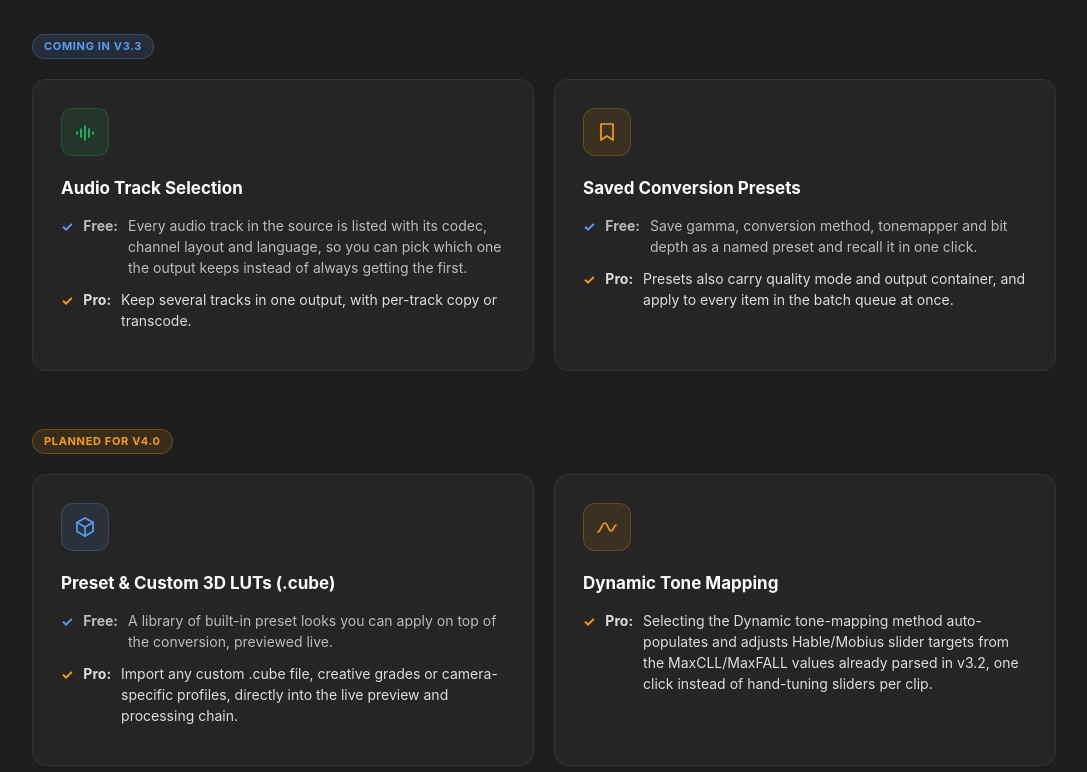
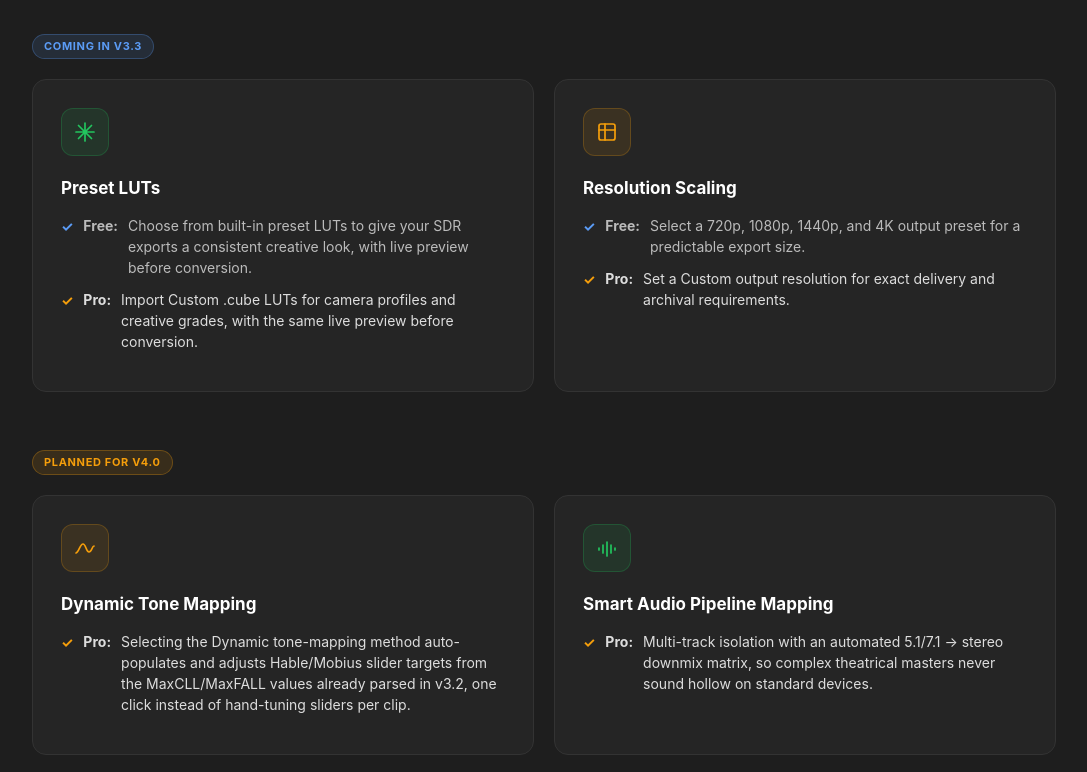
Before and after one commit to TORlN/HDR-to-SDR, a plain HTML site: page HDR to SDR Website/index.html in a window 1280 px wide. Shown: the part 3860-4632 px from the top of the page, without its empty margins (96-1183 px from the left). Drawn offline with nearby package versions, Linux system fonts and the light colour scheme.

Commit message:
Refresh website product copy

```diff
--- a/HDR to SDR Website/index.html
+++ b/HDR to SDR Website/index.html
@@ -676,7 +676,7 @@
             <li><span class="tick">✓</span> Unlimited conversions</li>
             <li><span class="tick">✓</span> 10-Bit Output</li>
             <li><span class="tick">✓</span> Dolby Vision Support with Stereo Audio</li>
-            <li><span class="tick">✓</span> GPU Acceleration (NVENC / VCE / QSV)</li>
+            <li><span class="tick">✓</span> GPU Acceleration (NVENC / AMF / QSV)</li>
           </ul>
 
           <a href="https://github.com/TORlN/HDR-to-SDR/releases/latest/download/HDR_to_SDR_Setup.exe" class="btn"
@@ -774,38 +774,38 @@
 
       <div class="grid grid-cols-1 sm:grid-cols-2" style="gap:20px;margin-bottom:56px;">
 
-        <!-- Audio Track Selection -->
+        <!-- Preset LUTs -->
         <div class="feature-card">
           <div class="feature-icon" style="background:rgba(34,197,94,0.10);border:1px solid rgba(34,197,94,0.22);">
             <svg width="22" height="22" viewBox="0 0 22 22" fill="none" stroke="#22c55e" stroke-width="1.7"
               stroke-linecap="round" stroke-linejoin="round">
-              <path d="M3 11v2M7 8v8M11 5v14M15 8v8M19 11v2" />
+              <path d="M11 2v18M2 11h18M4.5 4.5l13 13M17.5 4.5l-13 13" />
             </svg>
           </div>
-          <h3 style="font-size:17px;font-weight:700;margin-bottom:14px;">Audio Track Selection</h3>
+          <h3 style="font-size:17px;font-weight:700;margin-bottom:14px;">Preset LUTs</h3>
           <ul class="check-list" style="margin:0;">
-            <li><span class="tick">✓</span> <strong>Free:</strong> Every audio track in the source is listed
-              with its codec, channel layout and language, so you can pick which one the output keeps instead
-              of always getting the first.</li>
-            <li class="pro"><span class="tick">✓</span> <strong>Pro:</strong> Keep several tracks in one
-              output, with per-track copy or transcode.</li>
+            <li><span class="tick">✓</span> <strong>Free:</strong> Choose from built-in preset LUTs to
+              give your SDR exports a consistent creative look, with live preview before conversion.</li>
+            <li class="pro"><span class="tick">✓</span> <strong>Pro:</strong> Import Custom .cube LUTs for
+              camera profiles and creative grades, with the same live preview before conversion.</li>
           </ul>
         </div>
 
-        <!-- Saved Presets -->
+        <!-- Resolution Scaling -->
         <div class="feature-card">
           <div class="feature-icon" style="background:rgba(245,158,11,0.10);border:1px solid rgba(245,158,11,0.22);">
             <svg width="22" height="22" viewBox="0 0 22 22" fill="none" stroke="#f59e0b" stroke-width="1.7"
               stroke-linecap="round" stroke-linejoin="round">
-              <path d="M5 3h12v16l-6-4-6 4V3Z" />
+              <rect x="3" y="3" width="16" height="16" rx="2" />
+              <path d="M3 9h16M9 3v16" />
             </svg>
           </div>
-          <h3 style="font-size:17px;font-weight:700;margin-bottom:14px;">Saved Conversion Presets</h3>
+          <h3 style="font-size:17px;font-weight:700;margin-bottom:14px;">Resolution Scaling</h3>
           <ul class="check-list" style="margin:0;">
-            <li><span class="tick">✓</span> <strong>Free:</strong> Save gamma, conversion method, tonemapper
-              and bit depth as a named preset and recall it in one click.</li>
-            <li class="pro"><span class="tick">✓</span> <strong>Pro:</strong> Presets also carry quality mode
-              and output container, and apply to every item in the batch queue at once.</li>
+            <li><span class="tick">✓</span> <strong>Free:</strong> Select a 720p, 1080p, 1440p, and 4K
+              output preset for a predictable export size.</li>
+            <li class="pro"><span class="tick">✓</span> <strong>Pro:</strong> Set a Custom output resolution
+              for exact delivery and archival requirements.</li>
           </ul>
         </div>
 
@@ -814,25 +814,6 @@
       <span class="badge badge-pro" style="margin-bottom:20px;display:inline-block;">Planned for v4.0</span>
 
       <div class="grid grid-cols-1 sm:grid-cols-2" style="gap:20px;">
-
-        <!-- Preset & Custom LUTs -->
-        <div class="feature-card">
-          <div class="feature-icon" style="background:rgba(91,156,246,0.10);border:1px solid rgba(91,156,246,0.22);">
-            <svg width="22" height="22" viewBox="0 0 22 22" fill="none" stroke="#5b9cf6" stroke-width="1.7"
-              stroke-linecap="round" stroke-linejoin="round">
-              <path d="M11 2L19 6.5V15.5L11 20L3 15.5V6.5L11 2Z" />
-              <path d="M11 11L19 6.5M11 11L3 6.5M11 11V20" />
-            </svg>
-          </div>
-          <h3 style="font-size:17px;font-weight:700;margin-bottom:14px;">Preset &amp; Custom 3D LUTs (.cube)</h3>
-          <ul class="check-list" style="margin:0;">
-            <li><span class="tick">✓</span> <strong>Free:</strong> A library of built-in preset looks you can
-              apply on top of the conversion, previewed live.</li>
-            <li class="pro"><span class="tick">✓</span> <strong>Pro:</strong> Import any custom .cube file,
-              creative grades or camera-specific profiles, directly into the live preview and processing
-              chain.</li>
-          </ul>
-        </div>
 
         <!-- Dynamic Tone Mapping -->
         <div class="feature-card">
@@ -1128,10 +1109,10 @@
       <div style="color:#bbb;font-size:14px;line-height:1.8;">
 
         <h3 style="color:#eee;font-size:15px;font-weight:700;margin:0 0 8px;">FFmpeg &amp; ffprobe</h3>
-        <p style="margin:0 0 24px;">HDR to SDR bundles standard, unmodified FFmpeg and ffprobe binaries to handle
-          video decoding, tone mapping, and encoding. They ship exactly as built by the upstream project, I have
-          not patched or altered their source in any way, and the application invokes them as separate external
-          processes rather than linking against their libraries.</p>
+        <p style="margin:0 0 24px;">HDR to SDR bundles custom patched FFmpeg and ffprobe binaries to handle
+          video decoding, tone mapping, and encoding. The patches support the application's tested conversion
+          paths, and the application invokes the binaries as separate external processes rather than linking
+          against their libraries.</p>
         <p style="margin:0 0 24px;">The bundled build enables GPL-licensed components (including libx264 and
           libx265), so it is distributed under the <a href="https://www.gnu.org/licenses/gpl-2.0.html" target="_blank"
             rel="noopener" style="color:var(--accent);text-decoration:none;">GNU GPL, version 2 or later</a>. Full
```
Also changed, not shown: 2 other files.
